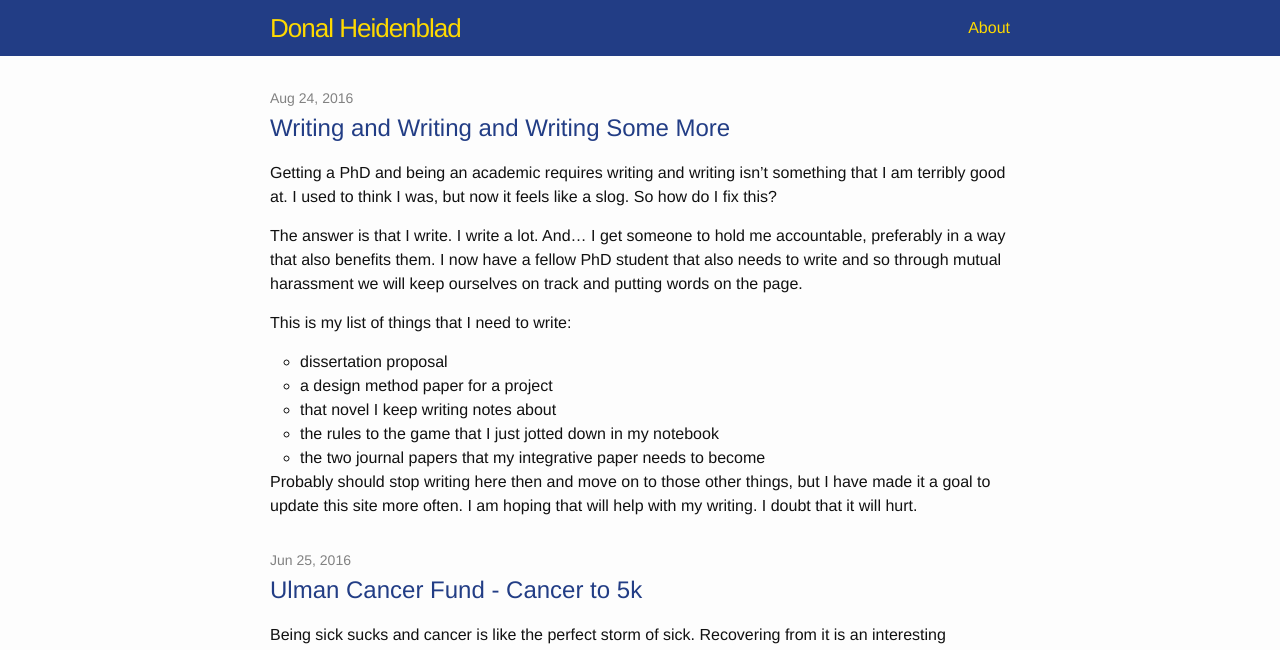
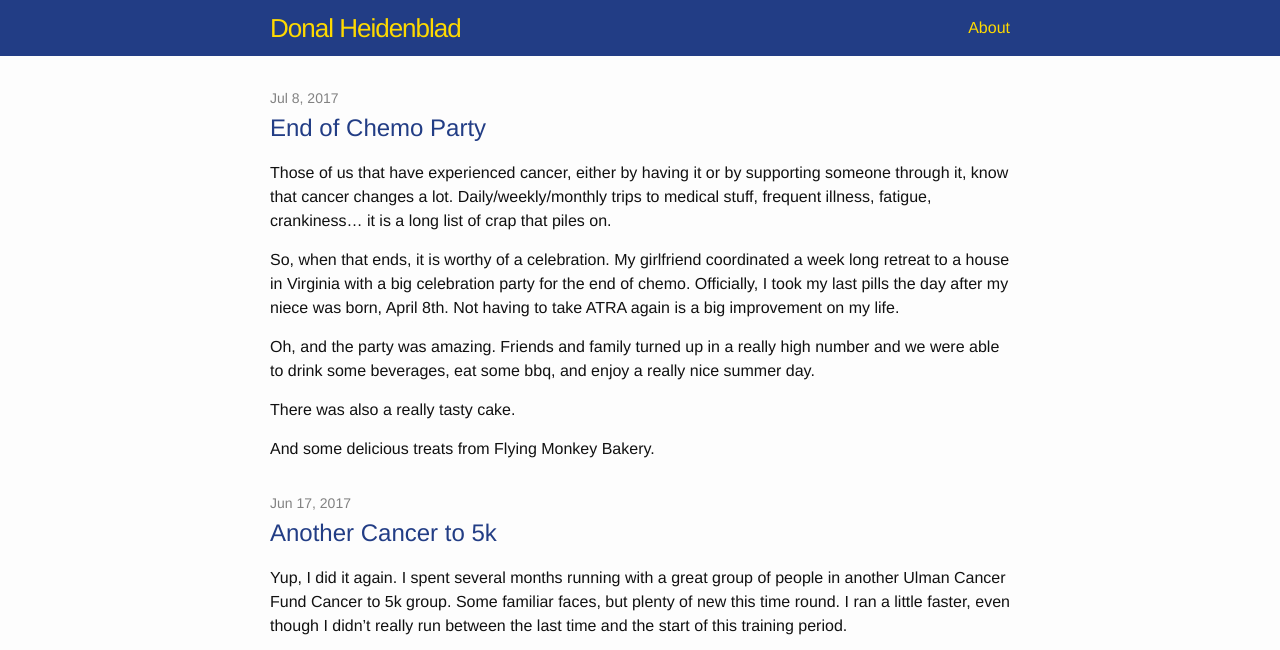
Before and after one commit to donalus/donalus.github.io, a Jekyll site: the page built from index.html, in a window 1280 px wide and 1400 px high. Shown: the top 650 px of the window. Built offline with Jekyll 4.4.1, drawn with Linux system fonts in a browser that asks for light colours; some of the changed text lies outside the part shown.

Commit message:
Pushing up content.

```diff
--- a/_posts/2016-06-22-how-fast-time-passes.md
+++ b/_posts/2016-06-22-how-fast-time-passes.md
@@ -2,7 +2,7 @@
 layout: post
 title:  "How Fast Time Goes"
 date:   2016-06-22 10:37:37
-categories: meta updates
+categories: cancer meta updates
 excerpt_separator: <!--more-->
 ---
 
--- a/_posts/2016-06-25-cancer-to-5k.md
+++ b/_posts/2016-06-25-cancer-to-5k.md
@@ -2,13 +2,27 @@
 layout: post
 title:  "Ulman Cancer Fund - Cancer to 5k"
 date:   2016-06-25 12:00:00
-categories: meta updates
+categories: cancer meta updates
 excerpt_separator: <!--more-->
 ---
-Being sick sucks and cancer is like the perfect storm of sick. Recovering from
-it is an interesting experience because you think: "now I am healthy." But,
-then your body laughs in your face. Cancer club is really only understandable
-to those in cancer club.
+Being sick sucks and cancer is the perfect storm of sick. Recovering from
+it is an interesting experience because you think: "now I am healthy." Then
+your body laughs in your face. It is frustrating and disheartening. But, there
+are some pretty great organizations out there to help. The Ulman Cancer Fund
+has a program called "Cancer to 5k" that brings volunteers and cancer survivors
+together to train for a race. This is a great way to meet people and get back
+into your body after treatment.
 
+![Ulman Cancer Fund - All Three Shirts](https://dl.dropboxusercontent.com/s/rptwk2tkfm54vk1/ulman_coach_survivor_sherpa.jpg)
+<!-- more -->
 
-![Ulman Cancer Fund - All Three Shirts](https://www.dropbox.com/s/rptwk2tkfm54vk1/ulman_coach_survivor_sherpa.jpg?dl=0)
+One thing to note, many of the volunteers are survivors themselves. Not all,
+but a good number. Other volunteers have either been affected directly by
+cancer or have been brought in some other way.
+
+As a survivor participant, it is a really great program. This was my first race
+with them. As you can see, I was running at the end of it, but I was definitely
+walking at the start. Immediately after leaving the hospital after my 35-day
+stay, I could barely walk a mile, much less run.
+
+I've also made some great friends. (Not all of whom have cancer.)
--- /dev/null
+++ b/_posts/2017-06-17-another-cancer-to-5k.md
@@ -0,0 +1,16 @@
+---
+layout: post
+title:  "Another Cancer to 5k"
+date:   2017-06-17 12:00:00
+categories: cancer meta updates
+excerpt_separator: <!--more-->
+---
+
+Yup, I did it again. I spent several months running with a great group of
+people in another Ulman Cancer Fund Cancer to 5k group. Some familiar faces,
+but plenty of new this time round. I ran a little faster, even though I didn't
+really run between the last time and the start of this training period.
+
+This is my last time as a participant. Next year I plan on being a Sherpa. That
+just means that instead of having my water bottle carried for me, I get to
+carry it for someone else. Should be fun!
--- /dev/null
+++ b/_posts/2017-07-08-end-of-chemo-party.md
@@ -0,0 +1,24 @@
+---
+layout: post
+title:  "End of Chemo Party"
+date:   2017-07-08 12:00:00
+categories: cancer meta updates
+excerpt_separator: <!--more-->
+---
+Those of us that have experienced cancer, either by having it or by supporting
+someone through it, know that cancer changes a lot. Daily/weekly/monthly trips
+to medical stuff, frequent illness, fatigue, crankiness... it is a long list of
+crap that piles on.
+
+So, when that ends, it is worthy of a celebration. My girlfriend coordinated a
+week long retreat to a house in Virginia with a big celebration party for the
+end of chemo. Officially, I took my last pills the day after my niece was born,
+April 8th. Not having to take ATRA again is a big improvement on my life.
+
+Oh, and the party was amazing. Friends and family turned up in a really high
+number and we were able to drink some beverages, eat some bbq, and enjoy a
+really nice summer day.
+
+There was also a really tasty cake.
+
+And some delicious treats from Flying Monkey Bakery.
```
Also changed, not shown: _includes/footer.html (line endings or trailing spaces).
